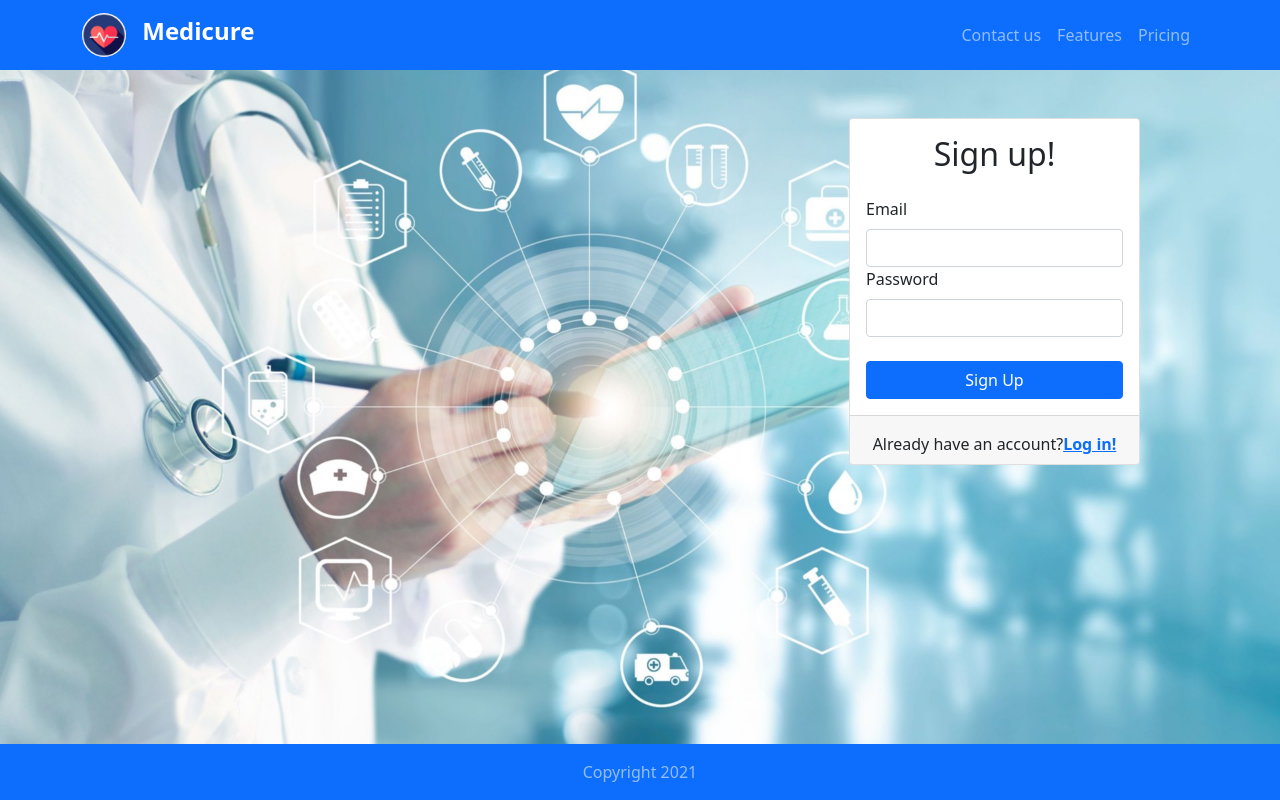
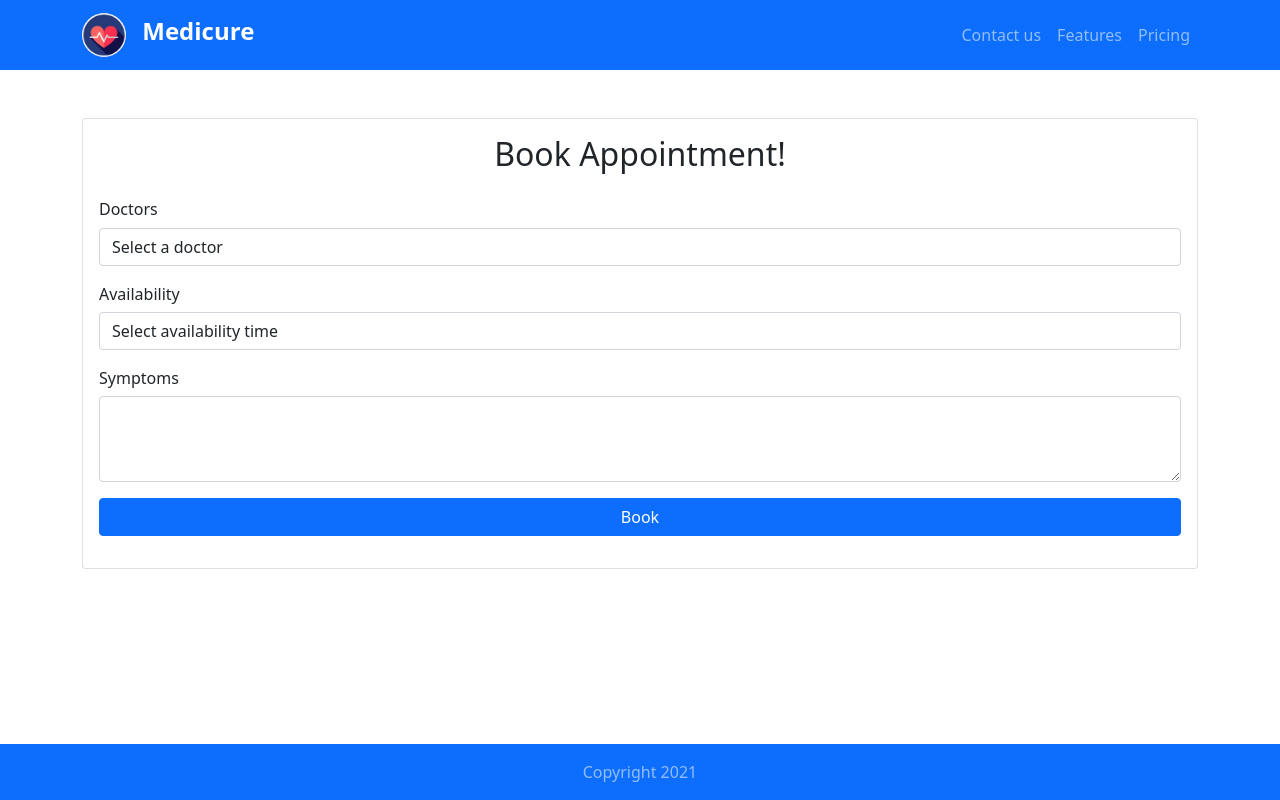
Before and after one commit to timfirebase/medicure, a React (Create React App) app: page /bookAppointment in a window 1280 px wide. Before the commit this address led to /. Built offline with nearby package versions, Linux system fonts and the light colour scheme.

Commit message:
patientHome

```diff
--- a/src/App.js
+++ b/src/App.js
@@ -6,6 +6,7 @@ import Login from "./components/Login/Login";
 import PatientHome from "./components/Patient/PatientHome";
 import bgImg from "./assets/images/bg.jpg";
 import PatientAppointments from "./components/Patient/PatientAppointments";
+import BookAppointment from "./components/Patient/BookAppointment";
 import AdminHome from "./components/Admin/AdminHome";
 
 function App() {
@@ -18,10 +19,10 @@ function App() {
     return (
       <>
               <Switch>
-                  <Route path="/login">
+                  <Route path="/signup">
                       <Layout sectionStyle={sectionStyle}>
                           <div style={{marginRight: "10%"}}>
-                              <Login/>
+                              <SignUp roleId={"patient"}/>
                           </div>
                       </Layout>
                   </Route>
@@ -40,10 +41,15 @@ function App() {
                           <PatientAppointments/>
                       </Layout>
                   </Route>
+                  <Route path="/bookAppointment">
+                      <Layout>
+                          <BookAppointment/>
+                      </Layout>
+                  </Route>
                   <Route path="/" exact >
                       <Layout sectionStyle={sectionStyle}>
                           <div style={{marginRight: "10%"}}>
-                             <SignUp roleId={"patient"}/>
+                              <Login/>
                           </div>
                       </Layout>
                   </Route>
--- a/src/components/Login/Login.js
+++ b/src/components/Login/Login.js
@@ -44,7 +44,7 @@ const Login = (props) => {
                     <Card.Footer>
                         <div className="w-100 text-center mt-2">
                             Create an account?
-                            <Link to='/'><b>Sign Up!</b></Link>
+                            <Link to='/signup'><b>Sign Up!</b></Link>
                         </div>
                     </Card.Footer>
                 </Card>
--- /dev/null
+++ b/src/components/Patient/BookAppointment.js
@@ -0,0 +1,53 @@
+import React, {useState} from "react";
+import {Button, Card, Container, Form} from "react-bootstrap";
+
+const BookAppointment = () => {
+    const [doctor,setDoctor] = useState();
+    const [availability,setAvailability] = useState();
+    const [symptoms,setSymptoms] = useState();
+
+    const onBookAppointmentClick = (event) => {
+        event.preventDefault();
+    }
+
+    return(
+        <Container>
+            <Card>
+                <Card.Body>
+                    <h2 className="text-center mb-4">Book Appointment!</h2>
+                    <Form>
+                        <Form.Group controlId="formGridState"  className="mb-3">
+                            <Form.Label className="h6">Doctors</Form.Label>
+                            <Form.Control as="select" onChange={(event)=>{setDoctor(event.target.value)}}>
+                                <option>Select a doctor</option>
+                                <option>Asad</option>
+                                <option>Bilal</option>
+                                <option>Saif</option>
+                            </Form.Control>
+                        </Form.Group>
+                        <Form.Group controlId="formGridState"  className="mb-3">
+                            <Form.Label className="h6">Availability</Form.Label>
+                            <Form.Control as="select" onChange={(event)=>{setAvailability(event.target.value)}}>
+                                <option>Select availability time</option>
+                                <option>Asad</option>
+                                <option>Bilal</option>
+                                <option>Saif</option>
+                            </Form.Control>
+                        </Form.Group>
+                        <Form.Group className="mb-3" controlId="exampleForm.ControlTextarea1">
+                            <Form.Label className="h6">Symptoms</Form.Label>
+                            <Form.Control as="textarea" rows={3}  onChange={(event)=>{setSymptoms(event.target.value)}}/>
+                        </Form.Group>
+                        <Form.Group className="mb-3" controlId="exampleForm.ControlTextarea1">
+                            <Button className="w-100" type={"submit"} onClick={onBookAppointmentClick}>
+                                Book
+                            </Button>
+                        </Form.Group>
+                    </Form>
+                </Card.Body>
+            </Card>
+        </Container>
+    );
+};
+
+export default BookAppointment;
--- a/src/components/Patient/PatientHome.js
+++ b/src/components/Patient/PatientHome.js
@@ -9,7 +9,7 @@ const PatientHome = () => {
     let patientRoute = "";
 
     const onBookAppointmentClick =  () => {
-        alert('clicked');
+        window.location.href='/bookAppointment';
     }
 
     const onViewAppointmentClick =  () => {
--- a/src/components/SignUp/SignUp.js
+++ b/src/components/SignUp/SignUp.js
@@ -11,7 +11,7 @@ const SignUp = (props) => {
 
     let homeRoute = '';
     if(props.isRegistered){
-        homeRoute =  <Redirect to="/login"/>
+        homeRoute =  <Redirect to="/"/>
     }
 
     return(
@@ -38,7 +38,7 @@ const SignUp = (props) => {
                     <Card.Footer>
                         <div className="w-100 text-center mt-2">
                             Already have an account?
-                            <Link to='/login'><b>Log in!</b></Link>
+                            <Link to='/'><b>Log in!</b></Link>
                         </div>
                     </Card.Footer>
                 </Card>
--- a/src/store/actions/AuthActions.js
+++ b/src/store/actions/AuthActions.js
@@ -1,5 +1,3 @@
-import React from "react";
-
 export const REGISTER_INIT = 'REGISTER_INIT';
 export const REGISTER_SUCCESS = 'REGISTER_SUCCESS';
 export const LOGIN_INIT = 'LOGIN_INIT';
```
